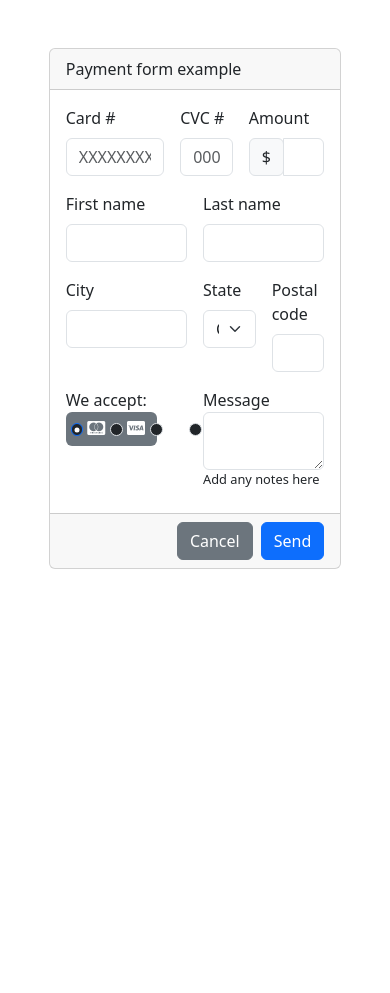
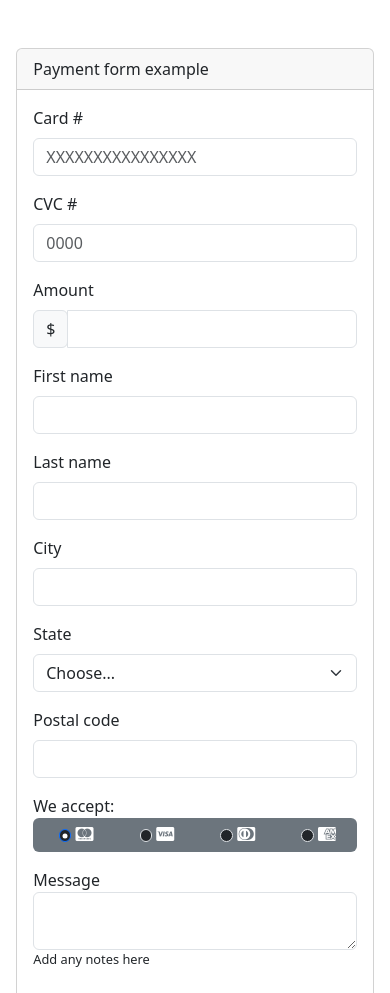
Before and after one commit to 4GeeksAcademy/fs-pt-92-pablo-html5Form, a plain HTML site: page index.html in a window 390 px wide. Shown: the top 993 px of the page. Before the commit the page ends 844 px from the top, so only its background shows below. Drawn offline with nearby package versions, Linux system fonts and the light colour scheme.

Commit message:
Project updated with responsiveness

```diff
--- a/index.html
+++ b/index.html
@@ -10,9 +10,9 @@
 </head>
 <body>
 
-    <div class="container">
-        <div class="row mt-5 justify-content-center align-items-center">
-            <form class="card col-9 p-0 needs-validation" novalidate>
+    <div class="container-fluid">
+        <div class="row my-5 justify-content-center align-items-center">
+            <form class="card col-11 col-lg-6 p-0 needs-validation" novalidate>
                 <div class="card-header">
                   Payment form example
                 </div>
@@ -22,16 +22,16 @@
 						<div class="alert alert-danger d-none">
 							Some fields are missing
 						</div>
-                        <div class="col-5">
+                        <div class="col-md-5">
                           <label for="cardNumer" class="form-label">Card #</label>
                           <input type="text" class="form-control" id="cardNumer"  placeholder="XXXXXXXXXXXXXXXX" required>
                         </div>
 
-                        <div class="col-3">
+                        <div class="col-sm-6 col-md-3">
                           <label for="cvcNumber" class="form-label">CVC #</label>
                           <input type="text" class="form-control" id="cvcNumber" placeholder="0000" required>
                         </div>
-                        <div class="col-4">
+                        <div class="col-sm-6 col-md-4">
                           <label for="validationCustomAmount" class="form-label">Amount</label>
                           <div class="input-group has-validation">
                             <span class="input-group-text" id="inputGroupPrepend">$</span>
@@ -39,35 +39,35 @@
                           </div>
                         </div>
 
-						<div class="col-6">
+						<div class="col-sm-6">
 							<label for="firstName" class="form-label">First name</label>
 							<input type="text" class="form-control" id="firstName" required>
 						  </div>
-						  <div class="col-6">
+						  <div class="col-sm-6">
 							<label for="lastName" class="form-label">Last name</label>
 							<input type="text" class="form-control" id="lastName" required>
 						  </div>
 
-                        <div class="col-6">
+                        <div class="col-md-6">
                           <label for="city" class="form-label">City</label>
                           <input type="text" class="form-control" id="city" required>
 
                         </div>
-                        <div class="col-3">
+                        <div class="col-sm-6 col-md-3">
                           <label for="state" class="form-label">State</label>
                           <select class="form-select" id="state" required>
                             <option selected disabled >Choose...</option>
                             <option>...</option>
                           </select>
                         </div>
-                        <div class="col-3">
+                        <div class="col-sm-6 col-md-3">
                           <label for="postalCode" class="form-label">Postal code</label>
                           <input type="text" class="form-control" id="postalCode" required>
                         </div>
 
-						<div class="col-6">
+						<div class="col-md-6">
 							<span>We accept: </span>
-							<div class="bg-secondary rounded py-1 w-75 d-flex justify-content-around">
+							<div class="col-md-9 bg-secondary rounded py-1 d-flex justify-content-around">
 								<div class="form-check d-flex align-items-center gap-1">
 									<input class="form-check-input fs-7 bg-dark" type="radio" name="paymentMethod" id="masterCard" checked>
 									<label class="form-check-label" for="masterCard">
@@ -95,7 +95,7 @@
 							</div>
 						</div>
 
-						<div class="col-6">
+						<div class="col-md-6">
 							<span>Message</span>
 							<div class="form-floating">
 								<textarea class="form-control p-2" id="message" rows="3"></textarea>
```
